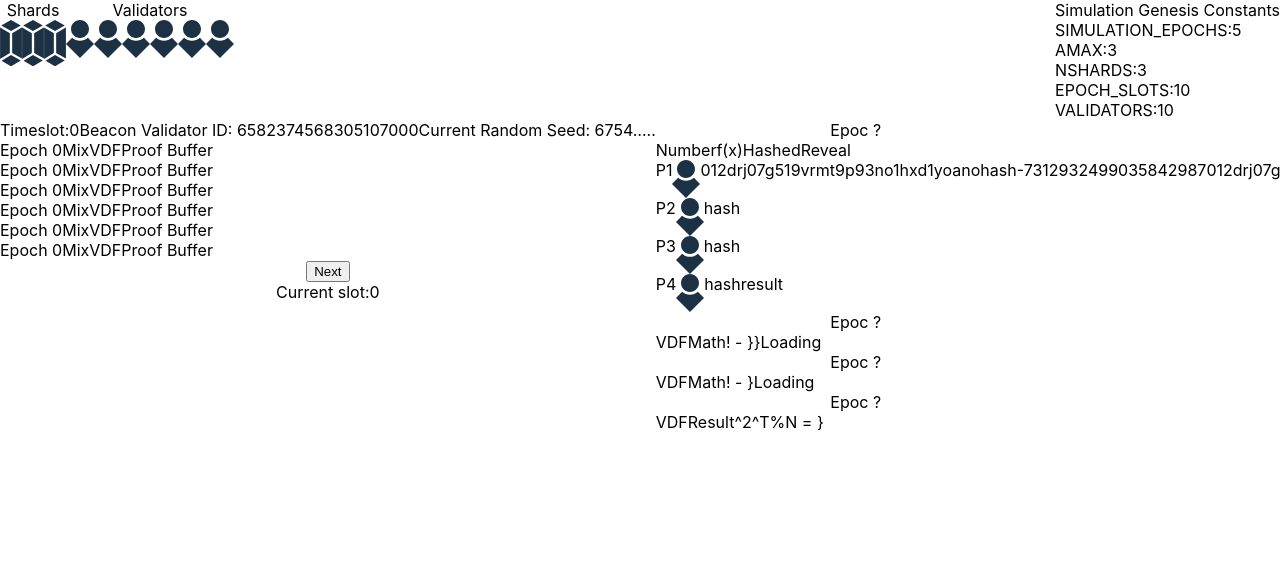
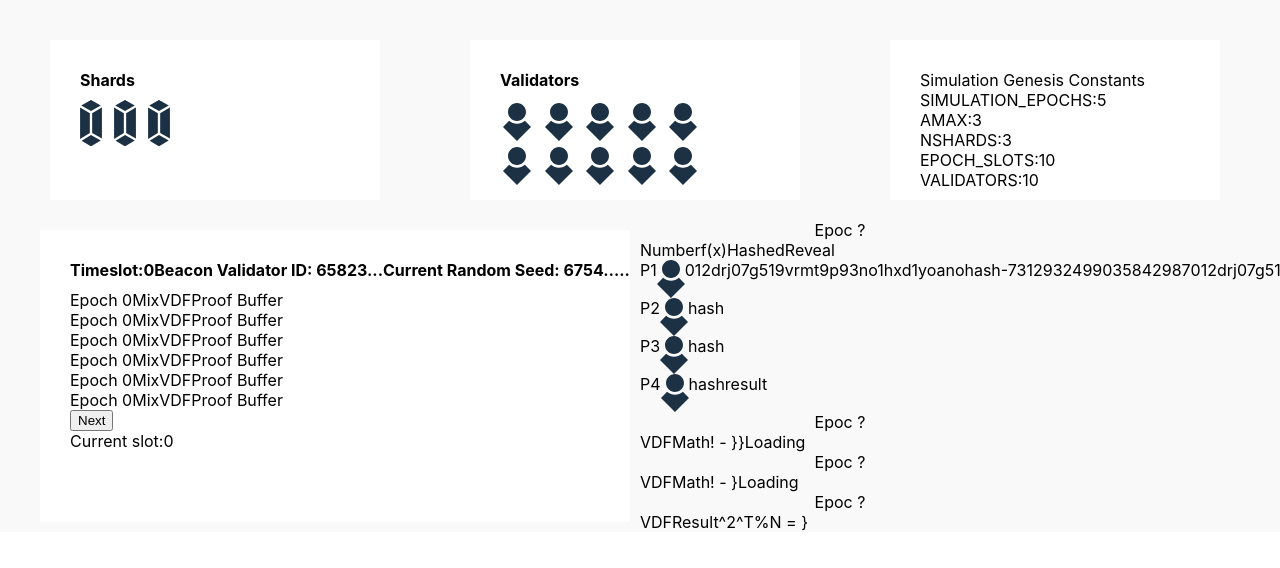
Before and after one commit to beacon-thugs-harmony/beacon_thugs_frontend, a React (Create React App) app: page / in a window 1280 px wide. Shown: the top 568 px of the page. Built offline with nearby package versions, Linux system fonts and the light colour scheme.

Commit message:
more asd

```diff
--- a/src/components/Header.js
+++ b/src/components/Header.js
@@ -5,33 +5,36 @@ import shard from '../media/shard.svg';
 
 class Header extends Component {
   state = {
-    humans: [1, 2, 3, 4, 5, 6]
+    humans: [0, 1, 2, 3, 4, 5, 6, 7, 8, 9]
   };
   render() {
     return (
       <Inner>
-        <Layout>
-          <div>
-            <div>Shards</div>
+        <Box>
+          <Title>Shards</Title>
+          <ShardSpace>
             <img src={shard} />
             <img src={shard} />
             <img src={shard} />
-          </div>
-          <div>
-            <div>Validators</div>
+          </ShardSpace>
+        </Box>
+        <Box>
+          <Title>Validators</Title>
+          <UserSpace>
             {this.state.humans.map((v, k) => {
-              return <img src={person} key={k} />;
+              return <UserImg src={person} key={k} />;
             })}
-          </div>
-        </Layout>
-        <div style={{ textAlign: 'left' }}>
+          </UserSpace>
+        </Box>
+
+        <Box style={{ textAlign: 'left' }}>
           <div>Simulation Genesis Constants</div>
           <div>SIMULATION_EPOCHS:{this.props.data[this.props.step].CONFIG.SIMULATION_EPOCHS}</div>
           <div>AMAX:{this.props.data[this.props.step].CONFIG.AMAX}</div>
           <div>NSHARDS:{this.props.data[this.props.step].CONFIG.NSHARDS}</div>
           <div>EPOCH_SLOTS:{this.props.data[this.props.step].CONFIG.EPOCH_SLOTS}</div>
           <div>VALIDATORS:{this.props.data[this.props.step].CONFIG.VALIDATORS}</div>
-        </div>
+        </Box>
       </Inner>
     );
   }
@@ -46,4 +49,41 @@ const Layout = styled.div`
 const Inner = styled.div`
   display: flex;
   justify-content: space-between;
+  height: 180px;
+  margin-top: 20px;
+  padding: 10px;
 `;
+
+const Box = styled.div`
+  background-color: white;
+  margin: 10px;
+  margin-left: 0px;
+  width: 300px;
+  display: flex;
+  flex-direction: column;
+  align-items: start;
+  padding-left: 30px;
+  padding-top: 30px;
+`;
+const Title = styled.div`
+  padding-bottom: 10px;
+  font-weight: bold;
+`;
+const ShardSpace = styled.div`
+  display: flex;
+  justify-content: space-between;
+
+  width: 90px;
+`;
+
+const UserSpace = styled.div`
+  display: flex;
+  justify-content: space-between;
+
+  flex-wrap: wrap;
+  width: 200px;
+`;
+
+const UserImg = styled.img`
+  padding: 3px;
+`;
--- a/src/components/Layout.js
+++ b/src/components/Layout.js
@@ -32,6 +32,9 @@ export default Layout;
 const OutterLayout = styled.div`
   display: flex;
   flex-direction: column;
+  background-color: #faf9f9;
+  padding-left: 40px;
+  padding-right: 40px;
 `;
 const Row = styled.div`
   display: flex;
--- a/src/components/Timeline.js
+++ b/src/components/Timeline.js
@@ -1,16 +1,20 @@
 import React, { Component } from 'react';
 import Epoc from './Epoc';
+import styled from 'styled-components/macro';
 
 class Timeline extends Component {
   state = { epocs: [1, 2, 3, 4, 5, 6] };
 
   render() {
     return (
-      <div>
+      <Box>
         <div style={{ display: 'flex', flexDirection: 'row' }}>
-          <div>Timeslot:{this.props.data[this.props.step].current_epoch_id}</div>
-          <div>Beacon Validator ID: {Number(this.props.data[this.props.step].current_random_seed_r_j) * -1}</div>
-          <div>Current Random Seed: 6754…..</div>
+          <Title>Timeslot:{this.props.data[this.props.step].current_epoch_id}</Title>
+          <Title>
+            Beacon Validator ID:{' '}
+            {(Number(this.props.data[this.props.step].current_random_seed_r_j) * -1).toString().substring(0, 5) + '...'}
+          </Title>
+          <Title>Current Random Seed: 6754…..</Title>
         </div>
         <div>
           {this.state.epocs.map((v, k) => {
@@ -25,9 +29,25 @@ class Timeline extends Component {
           Next
         </button>
         <div>Current slot:{this.props.step}</div>
-      </div>
+      </Box>
     );
   }
 }
 
 export default Timeline;
+
+const Box = styled.div`
+  background-color: white;
+  margin: 10px;
+  margin-left: 0px;
+  display: flex;
+  flex-direction: column;
+  align-items: start;
+  padding-left: 30px;
+  padding-top: 30px;
+`;
+
+const Title = styled.div`
+  padding-bottom: 10px;
+  font-weight: bold;
+`;
```
